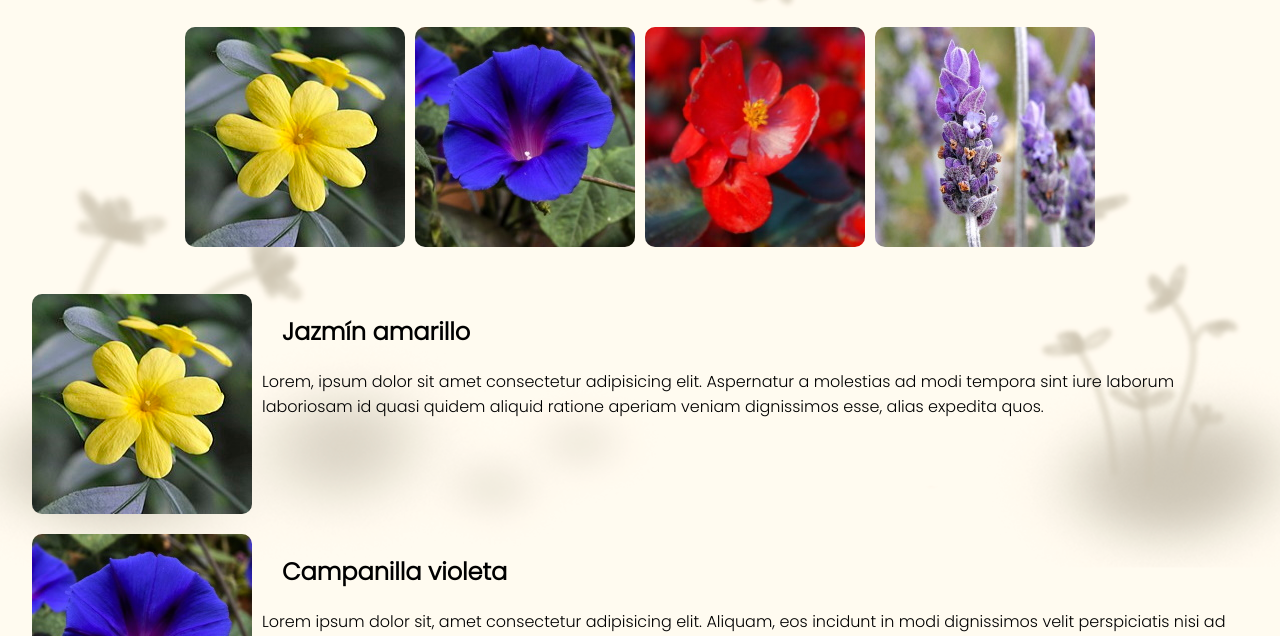
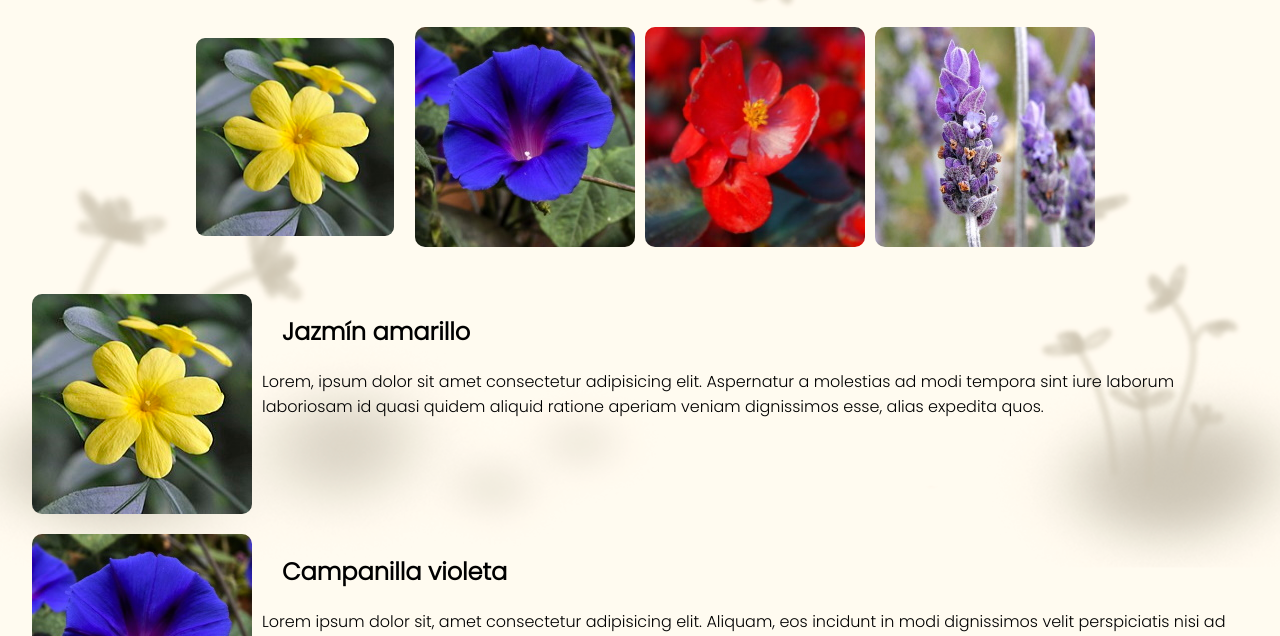
Before and after one commit to milifuen/vivero-fuentes, a plain HTML site: page index.html in a window 1280 px wide. In both pictures the pointer is over the picture 295 px from the left and 301 px from the top of the page. Shown: the part 164-800 px from the top of the page. Drawn offline with Linux system fonts and the light colour scheme.

Commit message:
Agrego animaciones

```diff
--- a/style.css
+++ b/style.css
@@ -139,10 +139,14 @@ a:hover {
 .flores {
     list-style-type: none;
 }
+/*animacion*/
 .flor-style {
     border-radius: 10px;
+    transition: all 0.5s;
 }
-
+.flor-style:hover {
+    transform: scale(0.90);
+}
 /* Sección flores mobile styles */
 
 @media only screen and (max-width: 918px) and (min-width: 719px) {
```
